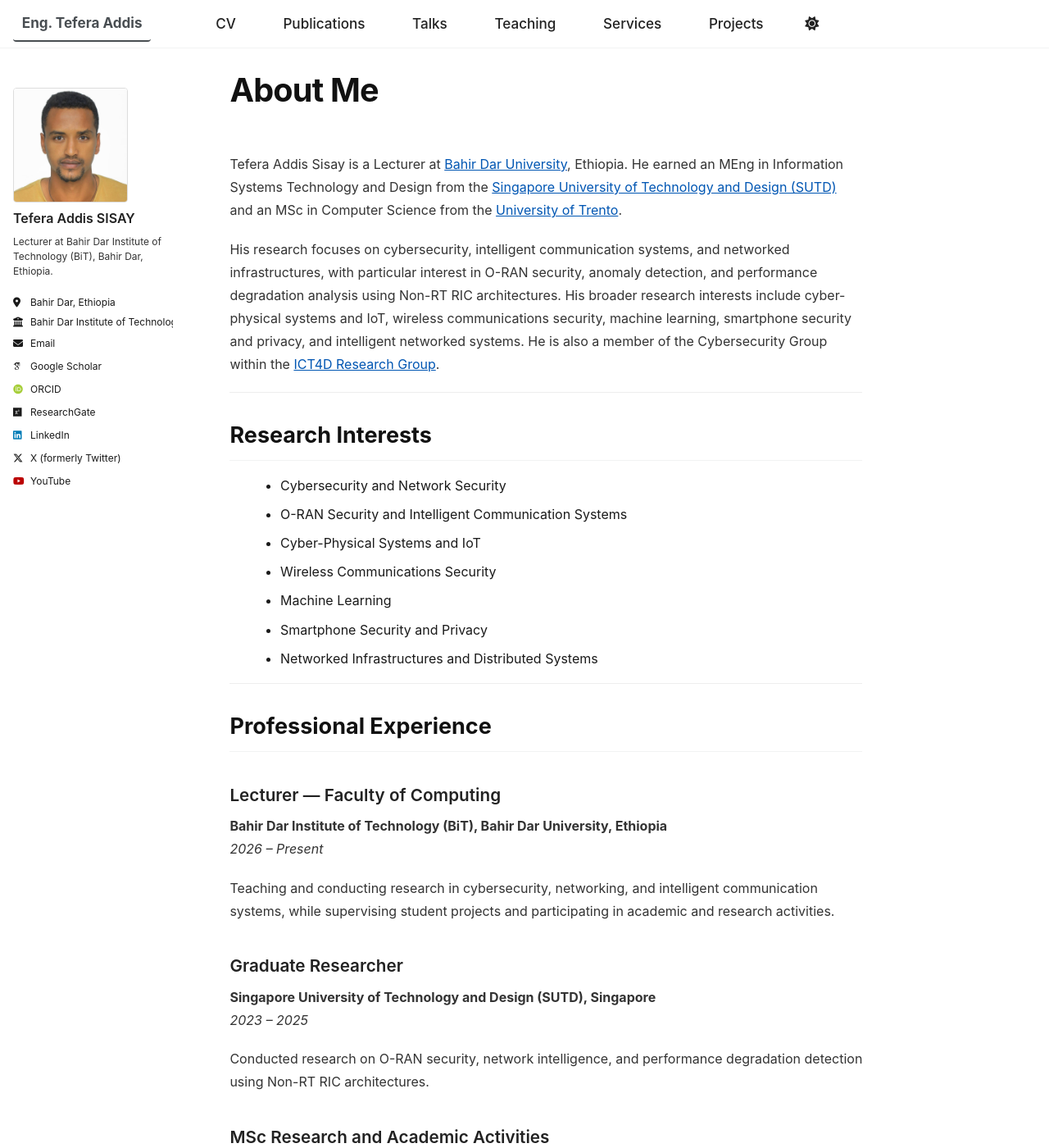
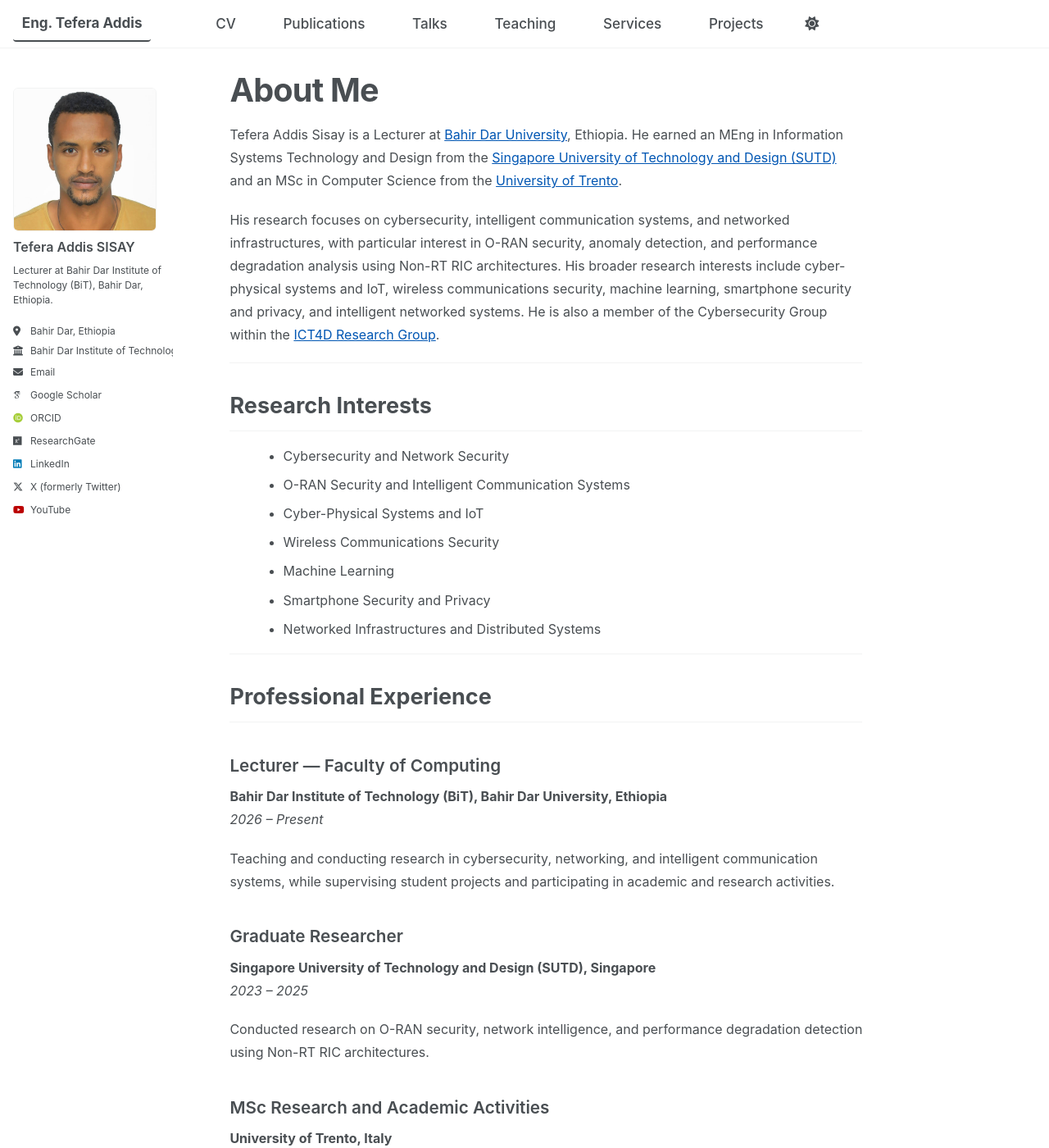
Before and after one commit to tefera-addis-sisay/tefera-addis-sisay.github.io, a Jekyll site: the page built from _pages/about.md, in a window 1280 px wide and 1400 px high. Shown: the whole window at 82% size. Built offline with Jekyll 4.4.1, drawn with Linux system fonts in a browser that asks for light colours; some web fonts are replaced; a script bundle is joined from its source files by our own code; library files that are not in the unit come from our copies.

Commit message:
Update main.scss

```diff
--- a/assets/css/main.scss
+++ b/assets/css/main.scss
@@ -41,65 +41,63 @@
     "vendor/font-awesome/solid",
     "vendor/font-awesome/brands"
 ;
+
 /* =========================================================
-   MIT / STANFORD ACADEMIC STYLE LAYER
+   MIT / STANFORD ACADEMIC STYLE (DARK MODE SAFE)
 ========================================================= */
 
 /* -------------------------
-   GLOBAL ACADEMIC CLEAN LOOK
+   GLOBAL STYLE
 -------------------------- */
 
 body {
-  background-color: #ffffff;
-  color: #1a1a1a;
   font-family: "Inter", "Helvetica Neue", Arial, sans-serif;
   font-size: 16px;
   line-height: 1.75;
+  background-color: var(--global-bg-color);
+  color: var(--global-text-color);
 }
 
-/* constrain reading width like Stanford */
+/* Stanford-style readable content width */
 .page__content,
 .archive__content {
   max-width: 820px;
   margin: 0 auto;
 }
 
-/* softer overall layout spacing */
-.page__content {
-  padding-top: 2rem;
-  padding-bottom: 3rem;
-}
-
 /* -------------------------
-   TYPOGRAPHY (VERY IMPORTANT FOR MIT LOOK)
+   TYPOGRAPHY
 -------------------------- */
 
 h1 {
   font-size: 2.2rem;
   font-weight: 700;
   letter-spacing: -0.02em;
-  color: #111;
   border-bottom: none;
+  color: var(--global-text-color);
 }
 
 h2 {
   font-size: 1.5rem;
   font-weight: 650;
-  color: #111;
+  color: var(--global-text-color);
   margin-top: 2rem;
 }
 
 h3 {
   font-size: 1.15rem;
   font-weight: 600;
-  color: #222;
+  color: var(--global-text-color);
 }
 
 p {
-  color: #333;
+  color: inherit;
 }
 
-/* links: subtle academic blue */
+/* -------------------------
+   LINKS
+-------------------------- */
+
 a {
   color: #0056b3;
   text-decoration: none;
@@ -110,45 +108,41 @@
 }
 
 /* -------------------------
-   NAVIGATION (STANFORD STYLE MINIMAL)
+   NAVIGATION
 -------------------------- */
 
 .greedy-nav a {
   font-weight: 500;
   font-size: 0.95rem;
-  color: #222;
+  color: var(--global-text-color);
   padding: 0.3rem 0.6rem;
   border-radius: 4px;
   transition: background 0.2s ease;
 }
 
 .greedy-nav a:hover {
-  background: rgba(0,0,0,0.05);
+  background: rgba(0, 0, 0, 0.05);
   transform: none;
 }
 
-/* active link subtle */
 .greedy-nav .active a {
   color: #0056b3;
 }
 
-/* remove flashy effects */
 .greedy-nav a::after {
   display: none;
 }
 
 /* -------------------------
-   PROFILE IMAGE (ACADEMIC STYLE)
+   PROFILE IMAGE
 -------------------------- */
 
 .author__avatar img {
-  border-radius: 4px;
-  border: 1px solid #ddd;
+  border-radius: 6px;
+  border: 1px solid var(--global-border-color);
   box-shadow: none;
   padding: 0;
-  width: 140px;
-  height: 140px;
-  object-fit: cover;
+  transition: all 0.2s ease;
 }
 
 .author__avatar img:hover {
@@ -156,30 +150,51 @@
 }
 
 /* -------------------------
-   LAYOUT SIMPLICITY
+   CONTENT SPACING
 -------------------------- */
 
-/* reduce "card feel" everywhere */
-.page,
-.archive {
-  background: transparent;
+.page__content p {
+  margin-bottom: 1.1rem;
 }
 
-/* remove heavy shadows from theme elements */
-.nav-card,
-.project-card,
-.notice,
-.btn {
-  box-shadow: none !important;
+.page__content ul,
+.page__content ol {
+  margin-left: 1.4rem;
 }
 
-/* buttons become academic links */
+.page__content li {
+  margin-bottom: 0.4rem;
+}
+
+/* -------------------------
+   HORIZONTAL RULES
+-------------------------- */
+
+hr {
+  border: 0;
+  border-top: 1px solid var(--global-border-color);
+}
+
+/* -------------------------
+   REMOVE EXCESSIVE SHADOWS
+-------------------------- */
+
+.btn,
+.notice,
+.archive__item,
+.page {
+  box-shadow: none;
+}
+
+/* -------------------------
+   CLEAN BUTTONS
+-------------------------- */
+
 .btn {
-  background: none !important;
-  color: #0056b3 !important;
+  background: transparent;
+  border: none;
+  color: #0056b3;
   padding: 0;
-  border: none;
-  font-weight: 500;
 }
 
 .btn:hover {
@@ -187,31 +202,21 @@
 }
 
 /* -------------------------
-   CONTENT SPACING (STANFORD STYLE)
+   MOBILE
 -------------------------- */
 
-.page__content p {
-  margin-bottom: 1.1rem;
+@media (max-width: 768px) {
+
+  .page__content,
+  .archive__content {
+    max-width: 100%;
+  }
+
+  h1 {
+    font-size: 1.9rem;
+  }
+
+  h2 {
+    font-size: 1.35rem;
+  }
 }
-
-.page__content ul {
-  margin-left: 1.2rem;
-}
-
-.page__content li {
-  margin-bottom: 0.4rem;
-}
-
-/* -------------------------
-   REMOVE VISUAL NOISE
--------------------------- */
-
-hr {
-  border: none;
-  border-top: 1px solid #eee;
-}
-
-/* reduce heavy borders */
-.page__content h1 {
-  margin-bottom: 1.5rem;
-}
```
